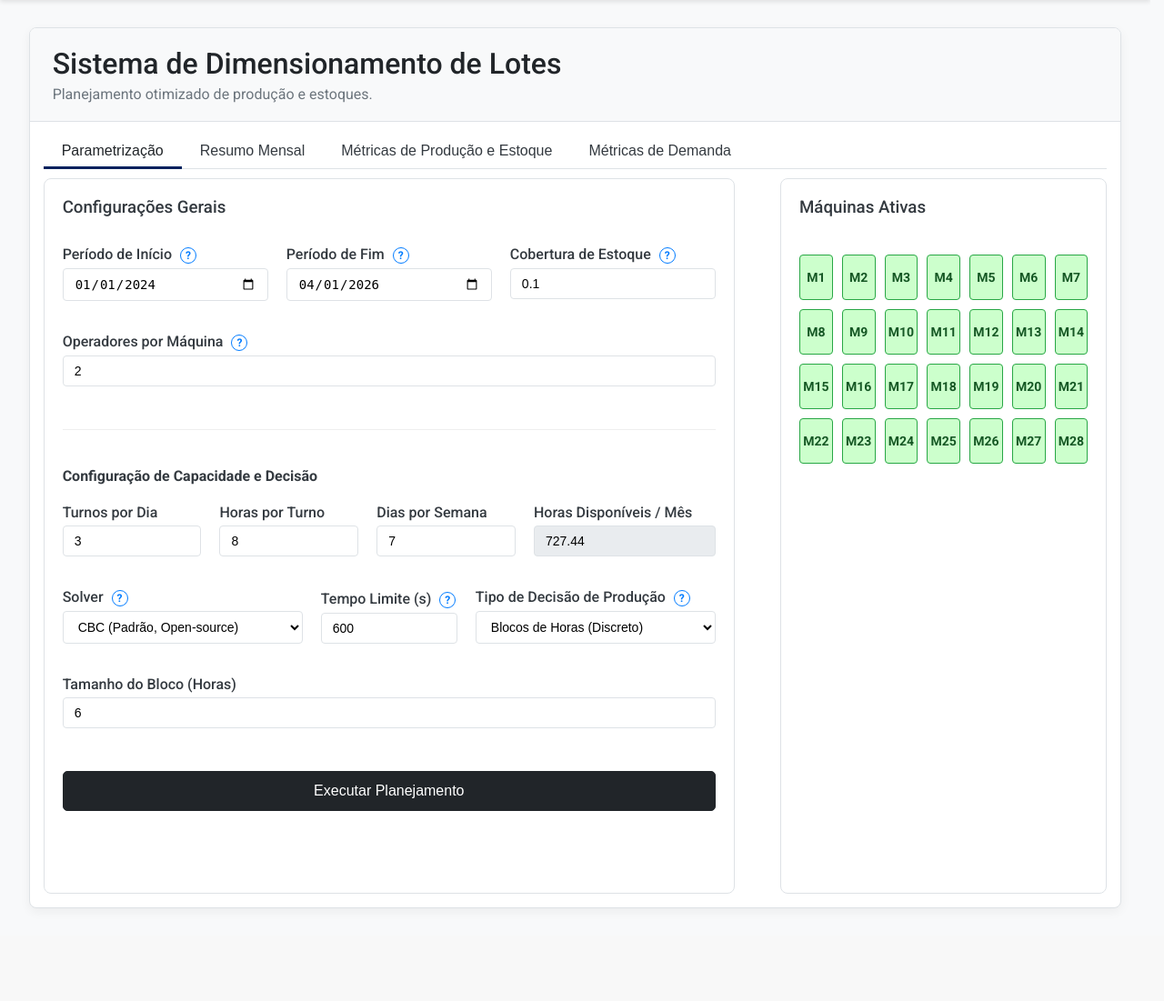
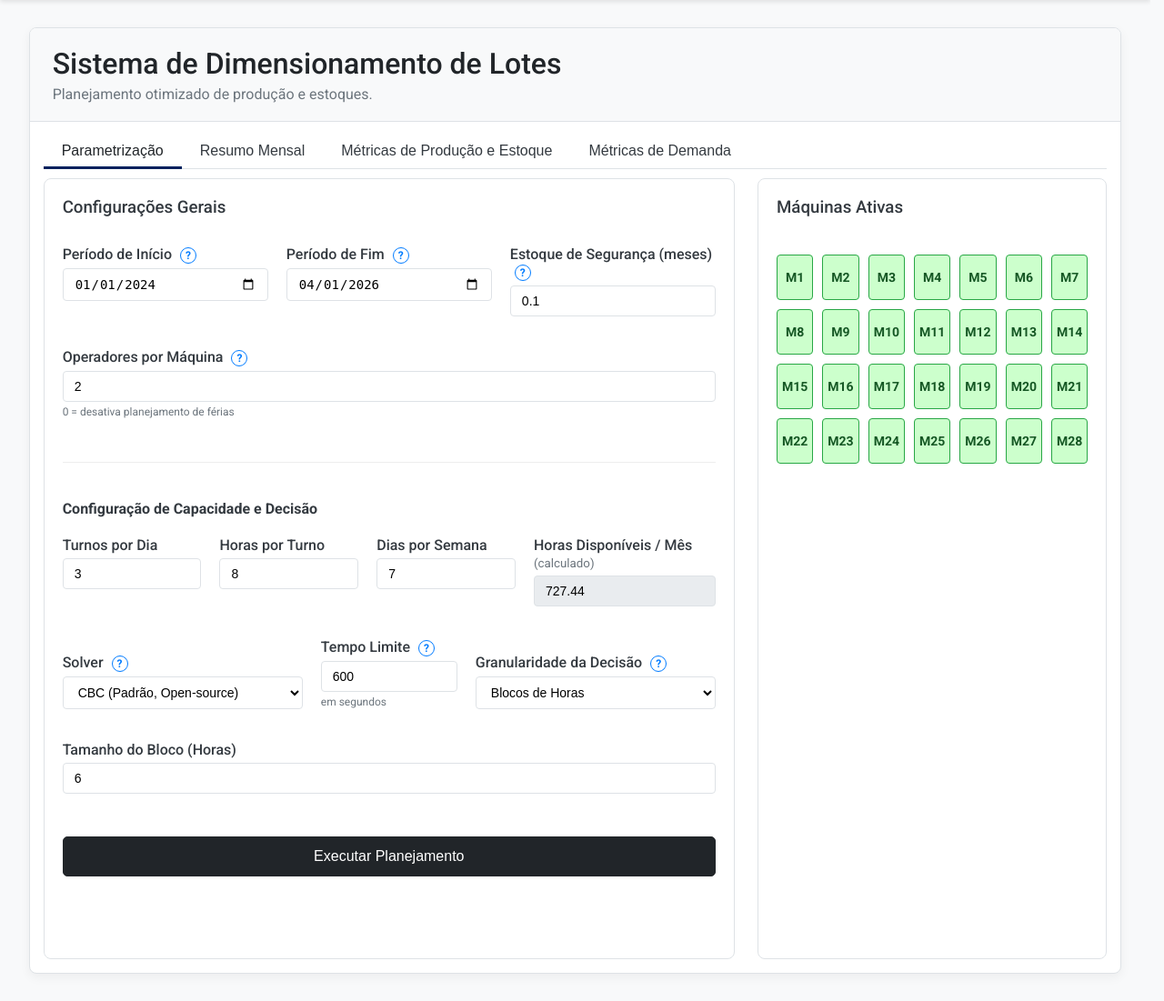
Before and after one commit to FelipePCapalbo/Riberball-LotSizingScheduling, a Flask app: page / in a window 1280 px wide. Shown: the part 58-1159 px from the top of the page at 91% size. Before the commit the page ends 1057 px from the top, so only its background shows below. Run offline with Flask 3, Linux system fonts and the light colour scheme.

Commit message:
[Felipe] - 04/03/26 - Refatoração

```diff
--- a/app/config.py
+++ b/app/config.py
@@ -11,7 +11,6 @@ class Config:
     HIGH_SETUP_MACHINES = ['11', '14']
     DEFAULT_SETUP_TIME_HIGH = 7.0
     DEFAULT_SETUP_TIME_LOW = 3.0
-    BACKLOG_PENALTY_FACTOR = 0.1
 
     @staticmethod
     def get_file_path(filename):
--- a/app/modules/optimization/solver.py
+++ b/app/modules/optimization/solver.py
@@ -1,6 +1,4 @@
 import pulp
-import pandas as pd
-import os
 import math
 from app.config import Config
 from app.utils import sanitize_name
--- a/app/static/css/style.css
+++ b/app/static/css/style.css
@@ -34,7 +34,7 @@ html {
     box-shadow: 0 2px 5px rgba(0, 0, 0, 0.1);
 }
 
-.logo-group-left, .logo-group-right {
+.logo-group-left {
     display: flex;
     align-items: center;
     gap: 25px;
@@ -135,6 +135,7 @@ html {
 
 .action-button:hover { background-color: #495057; border-color: #495057; }
 .action-button:disabled { background-color: #6c757d; cursor: not-allowed; }
+.action-button.loading { background-color: #495057; border-color: #495057; cursor: wait; }
 
 .form-group {
     margin-bottom: 15px;
@@ -195,6 +196,14 @@ html {
     display: block;
 }
 
+/* Chart containers */
+.chart-container {
+    position: relative;
+    height: 400px;
+    width: 100%;
+    margin-bottom: 20px;
+}
+
 /* Machine Selection Grid */
 .machine-grid {
     display: grid;
--- a/app/static/js/script.js
+++ b/app/static/js/script.js
@@ -155,6 +155,8 @@ function setupMachineGrid(machines) {
 async function handleRunOptimization() {
     const btn = document.getElementById('btn-run');
     btn.disabled = true;
+    btn.classList.add('loading');
+    btn.textContent = 'Calculando...';
     updateStatus('Processando otimização...', '#333');
     updateCostDisplay('');
 
@@ -198,6 +200,10 @@ async function handleRunOptimization() {
                 updateCostDisplay(result.kpis.total_cost);
             }
             renderResults(result);
+
+            // Navega automaticamente para a aba de resultados
+            const summaryTabLink = document.querySelector('.tab-link[data-tab="tab-summary"]');
+            if (summaryTabLink) summaryTabLink.click();
         } else {
             updateStatus(`Erro/Status: ${result.status || result.message}`, 'red');
         }
@@ -211,6 +217,8 @@ async function handleRunOptimization() {
         }
     } finally {
         btn.disabled = false;
+        btn.classList.remove('loading');
+        btn.textContent = 'Executar Planejamento';
     }
 }
 
@@ -419,8 +427,6 @@ function renderInventoryChart(inventoryData) {
     const displayPeriods = periods.map(p => formatDate(p));
 
     const invByPeriod = {};
-    const targetByPeriod = {}; // Keep logic if we re-add target later
-
     periods.forEach(p => { invByPeriod[p] = 0; });
     inventoryData.forEach(r => { invByPeriod[r.Period] += r.Inventory; });
 
@@ -477,7 +483,7 @@ function renderDemandChart(demandData) {
     const periods = [...new Set(demandData.map(d => d.Period))].sort();
     const displayPeriods = periods.map(p => formatDate(p));
 
-    const metrics = { demand: {}, met: {}, lost: {}, backlog: {} };
+    const metrics = { demand: {}, met: {}, lost: {} };
     periods.forEach(p => { for(let k in metrics) metrics[k][p] = 0; });
 
     demandData.forEach(r => {
@@ -580,19 +586,6 @@ function renderDetailedTable(data) {
 function renderSetupsTable(data) {
     const tbody = document.getElementById('setups-table-body');
     if (!tbody) return;
-
-    // Add header for Cost if not exists
-    const thead = tbody.previousElementSibling;
-    if (thead) {
-        const headerRow = thead.querySelector('tr');
-        if (headerRow && headerRow.children.length === 4) {
-            const th = document.createElement('th');
-            th.textContent = "Custo Estimado (R$)";
-            th.style.padding = "12px";
-            th.style.textAlign = "right";
-            headerRow.appendChild(th);
-        }
-    }
 
     tbody.innerHTML = '';
 
--- a/app/templates/index.html
+++ b/app/templates/index.html
@@ -40,9 +40,9 @@
             padding: 8px;
             position: absolute;
             z-index: 1;
-            bottom: 125%; /* Position above */
+            bottom: 125%;
             left: 50%;
-            margin-left: -125px; /* Center */
+            margin-left: -125px;
             opacity: 0;
             transition: opacity 0.3s;
             font-size: 13px;
@@ -64,46 +64,6 @@
         .tooltip-container:hover .tooltip-text {
             visibility: visible;
             opacity: 1;
-        }
-
-        .chart-container {
-            position: relative;
-            height: 400px;
-            width: 100%;
-            margin-bottom: 20px;
-        }
-
-        .machine-grid {
-            display: grid;
-            grid-template-columns: repeat(7, 1fr);
-            gap: 10px;
-            margin-top: 10px;
-        }
-
-        .machine-box {
-            display: flex;
-            align-items: center;
-            justify-content: center;
-            height: 50px;
-            border: 1px solid #ccc;
-            border-radius: 4px;
-            cursor: pointer;
-            font-weight: bold;
-            font-size: 14px;
-            transition: background-color 0.2s, border-color 0.2s;
-            background-color: rgba(255, 0, 0, 0.2); /* Inactive Red */
-            color: #555;
-            user-select: none;
-        }
-
-        .machine-box.active {
-            background-color: rgba(0, 255, 0, 0.2); /* Active Green */
-            border-color: #28a745;
-            color: #155724;
-        }
-
-        .machine-box:hover {
-            opacity: 0.8;
         }
     </style>
 </head>
@@ -157,10 +117,10 @@
                             </div>
 
                             <div class="form-group" style="flex: 1; min-width: 200px;">
-                                <label>Cobertura de Estoque
+                                <label>Estoque de Segurança (meses)
                                     <div class="tooltip-container">
                                         <span class="tooltip-icon">?</span>
-                                        <span class="tooltip-text">Quantidade de meses de demanda futura que deve ser mantida em estoque mínimo (Safety Stock). Ex: 0.5 = Meio mês; 1.0 = Um mês completo.</span>
+                                        <span class="tooltip-text">Quantidade de meses de demanda futura que deve ser mantida em estoque mínimo (Safety Stock). Ex: 0.5 = meio mês; 1.0 = um mês completo.</span>
                                     </div>
                                 </label>
                                 <input type="number" id="coverage-months" class="form-control" value="0.1" step="0.1" min="0.0">
@@ -170,10 +130,11 @@
                                 <label>Operadores por Máquina
                                     <div class="tooltip-container">
                                         <span class="tooltip-icon">?</span>
-                                        <span class="tooltip-text">Número de operadores necessários para operar uma máquina. Define se o planejamento de férias será considerado nas restrições de capacidade.</span>
+                                        <span class="tooltip-text">Número de operadores por máquina. Quando maior que 0, o modelo inclui restrições de férias anuais. Defina como 0 para desativar.</span>
                                     </div>
                                 </label>
                                 <input type="number" id="operators-per-machine" class="form-control" value="2" step="1" min="0">
+                                <small style="color: #6c757d; font-size: 12px;">0 = desativa planejamento de férias</small>
                             </div>
                         </div>
 
@@ -194,7 +155,9 @@
                                     <input type="number" id="days-per-week" class="form-control" value="7" step="1" min="1" max="7">
                                 </div>
                                 <div class="form-group" style="flex: 1; min-width: 200px;">
-                                    <label>Horas Disponíveis / Mês</label>
+                                    <label>Horas Disponíveis / Mês
+                                        <small style="font-weight: normal; color: #6c757d;">(calculado)</small>
+                                    </label>
                                     <input type="text" id="total-hours-display" class="form-control" value="727.44" readonly style="background-color: #e9ecef;">
                                 </div>
                             </div>
@@ -214,28 +177,29 @@
                                 </div>
 
                                 <div class="form-group" style="flex: 1; min-width: 150px;">
-                                    <label>Tempo Limite (s)
+                                    <label>Tempo Limite
                                         <div class="tooltip-container">
                                             <span class="tooltip-icon">?</span>
-                                            <span class="tooltip-text">Tempo máximo em segundos para o solver buscar a solução ótima. (Padrão: 600s = 10 min)</span>
+                                            <span class="tooltip-text">Tempo máximo para o solver buscar a solução ótima. Se atingido, a melhor solução encontrada até então é retornada. (Padrão: 600s = 10 min)</span>
                                         </div>
                                     </label>
                                     <input type="number" id="time-limit" class="form-control" value="600" step="10" min="10">
+                                    <small style="color: #6c757d; font-size: 12px;">em segundos</small>
                                 </div>
 
                                 <div class="form-group" style="flex: 2; min-width: 250px;">
-                                    <label>Tipo de Decisão de Produção
+                                    <label>Granularidade da Decisão
                                         <div class="tooltip-container">
                                             <span class="tooltip-icon">?</span>
-                                            <span class="tooltip-text">Define a granularidade da variável de decisão do modelo (ex: alocar por kg exato, ou por blocos inteiros de tempo).</span>
+                                            <span class="tooltip-text">Define como o modelo aloca tempo de produção: contínuo (kg exato) ou por blocos discretos de tempo (mais rápido de resolver).</span>
                                         </div>
                                     </label>
                                     <select id="decision-type" class="form-control">
-                                        <option value="kg">Kilogramas (Produção Contínua)</option>
-                                        <option value="hours" selected>Blocos de Horas (Discreto)</option>
-                                        <option value="shifts">Turnos Completos (Discreto)</option>
-                                        <option value="days">Dias Completos (Discreto)</option>
-                                        <option value="weeks">Semanas Completas (Discreto)</option>
+                                        <option value="kg">Contínuo (Kg)</option>
+                                        <option value="hours" selected>Blocos de Horas</option>
+                                        <option value="shifts">Turnos Completos</option>
+                                        <option value="days">Dias Completos</option>
+                                        <option value="weeks">Semanas Completas</option>
                                     </select>
                                 </div>
 
@@ -252,8 +216,6 @@
                         <p id="status-msg" style="margin-top: 10px; font-weight: bold;"></p>
                         <p id="cost-msg" style="margin-top: 5px; font-weight: bold; color: #0056b3;"></p>
                     </div>
-
-                    <div class="resizer" id="dragMe"></div>
 
                     <div class="content-block" id="right-panel" style="flex: 1; min-width: 200px;">
                         <h3>Máquinas Ativas</h3>
--- a/requirements.txt
+++ b/requirements.txt
@@ -1,5 +1,3 @@
 Flask>=3.0,<4
 pandas
 pulp
-numpy
-scipy
```
Also changed, not shown: app/modules/etl/loader.py (+4 -6 lines), app/services/data_service.py (+16 -12 lines), app/utils.py (+9 -18 lines), 1 other file.
